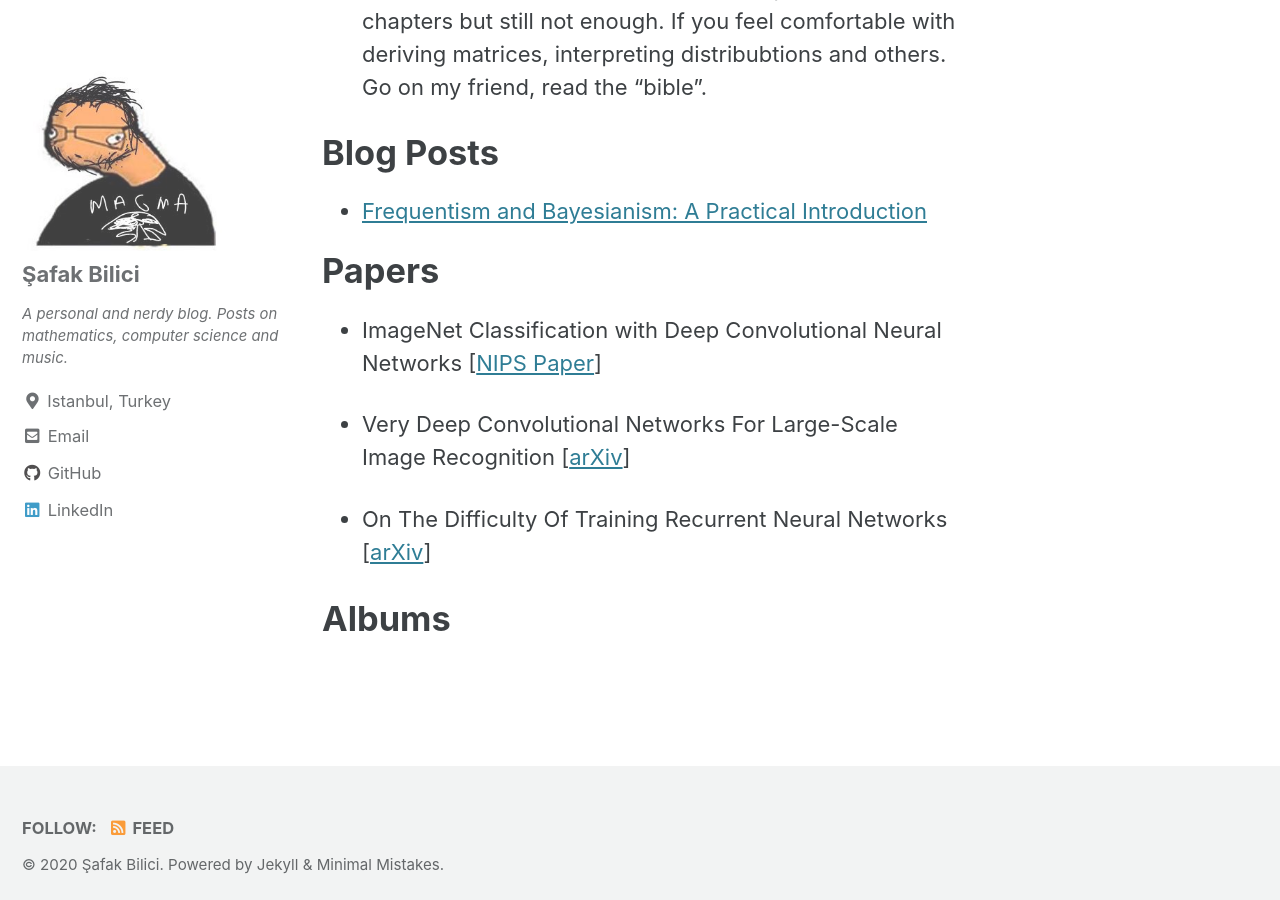
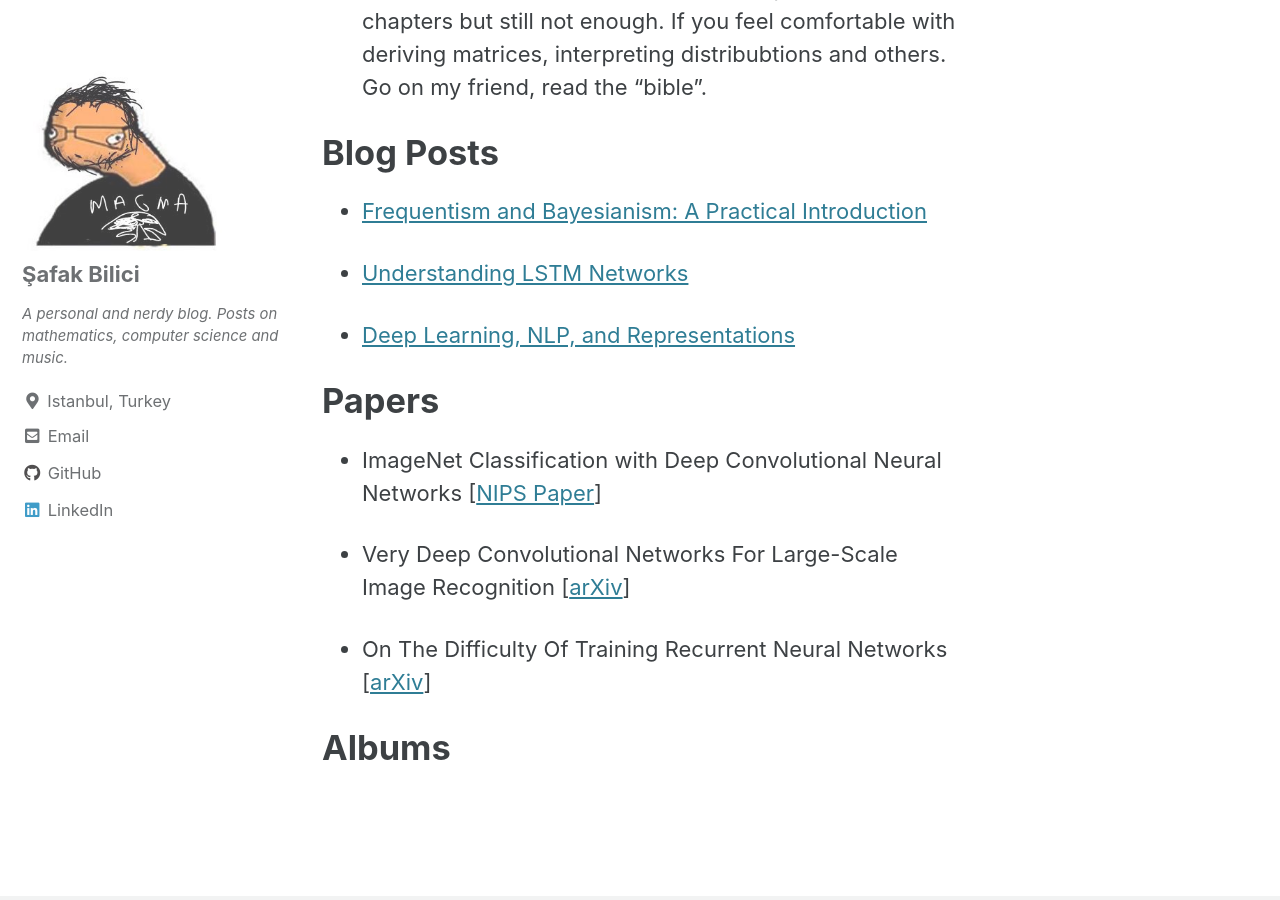
Before and after one commit to safakkbilici/safakkbilici.github.io, a Jekyll site: the page built from _pages/sources.md, in a window 1280 px wide and 900 px high, scrolled down 1590 px. Built offline with Jekyll 4.4.1, drawn with Linux system fonts in a browser that asks for light colours; cached includes are drawn as plain includes.

Commit message:
blog posts

```diff
--- a/_pages/sources.md
+++ b/_pages/sources.md
@@ -24,6 +24,10 @@ This section covers my favorite textbooks/papers/blog posts, albums (and others)
 
 -  [Frequentism and Bayesianism: A Practical Introduction](http://jakevdp.github.io/blog/2014/03/11/frequentism-and-bayesianism-a-practical-intro/)
 
+- [Understanding LSTM Networks](http://colah.github.io/posts/2015-08-Understanding-LSTMs/)
+
+- [Deep Learning, NLP, and Representations](http://colah.github.io/posts/2014-07-NLP-RNNs-Representations/)
+
 
 # Papers
 
```
